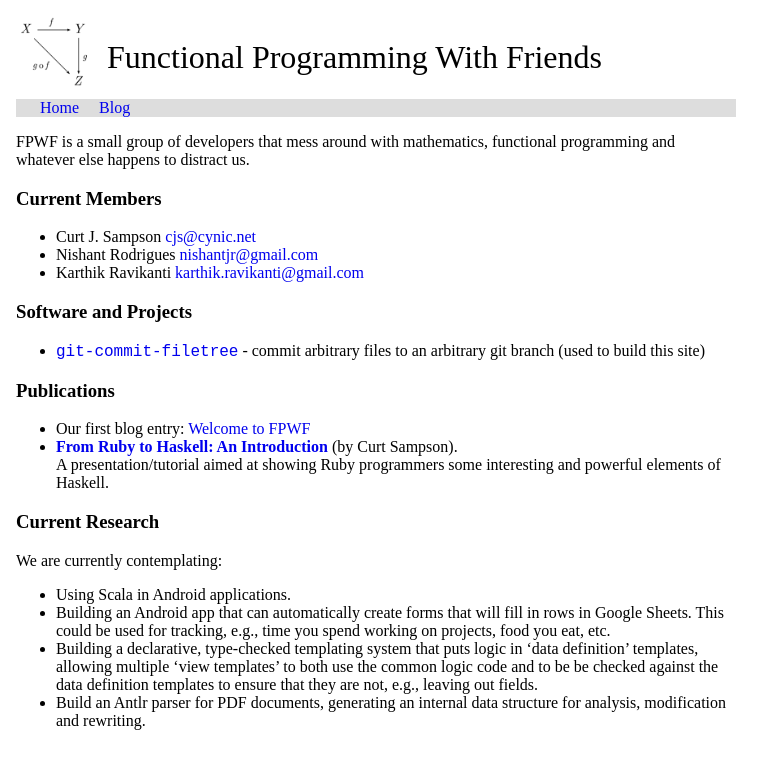
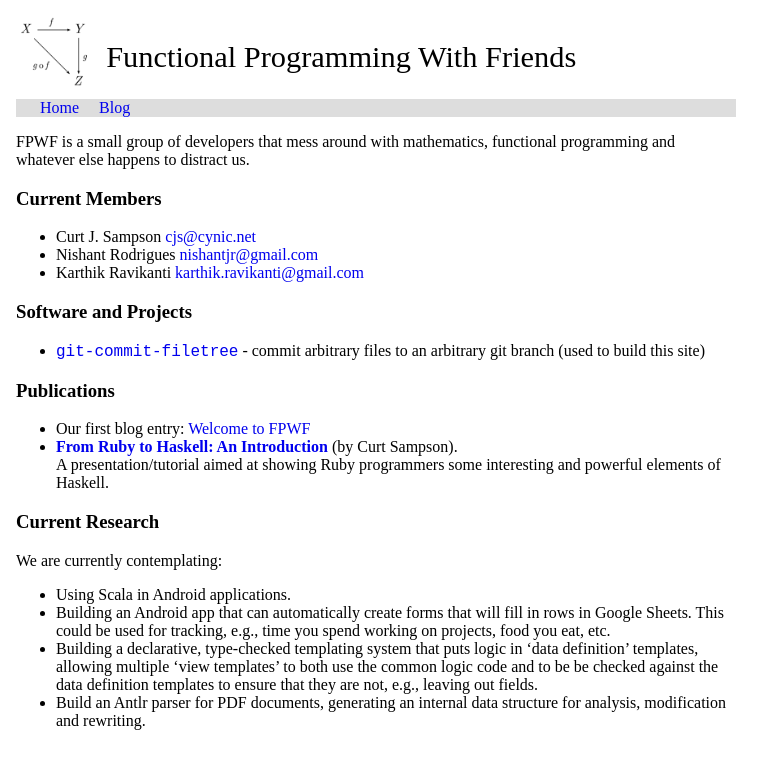
Before and after one commit to 0cjs/fpwf, a Jekyll site: the page built from src/index.md, in a window 1280 px wide. Shown: the top 769 px of the page, without its empty margins (0-783 px from the left). Built offline with Jekyll 4.4.1, drawn with Linux system fonts in a browser that asks for light colours.

Commit message:
_includes/page-head.html: Tweak formatting for page-title.
Reduce size of title to 1.9em because at 2em on many systems it's
just long enough to wrap.

Use non-breaking space between "With Friends" so that if it does wrap,
it wraps in a nicer place.

```diff
--- a/src/_includes/page-head.html
+++ b/src/_includes/page-head.html
@@ -9,7 +9,7 @@
 
 <header>
 <a href='/'><img height='75' src='/img/184px-Commutative_diagram_for_morphism.png' /></a>
-<span>Functional Programming With Friends</span>
+<span>Functional Programming With&nbsp;Friends</span>
 </header>
 
 <nav><ul>
--- a/src/css/site.css
+++ b/src/css/site.css
@@ -9,7 +9,7 @@ a:not(:hover) { text-decoration:none }
 
 header {
     display: table-row;
-    font-size: 2em;
+    font-size: 1.9em;
 }
 header > * {
     display: table-cell;
```
